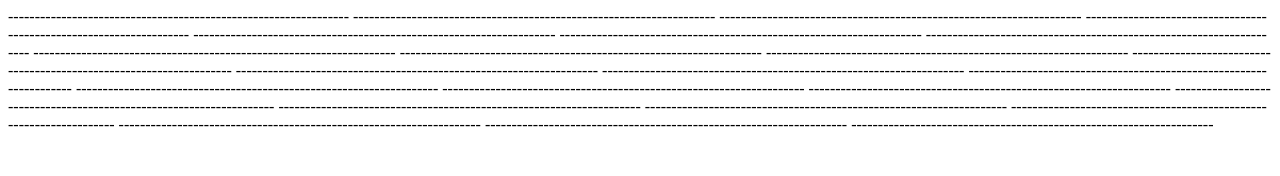
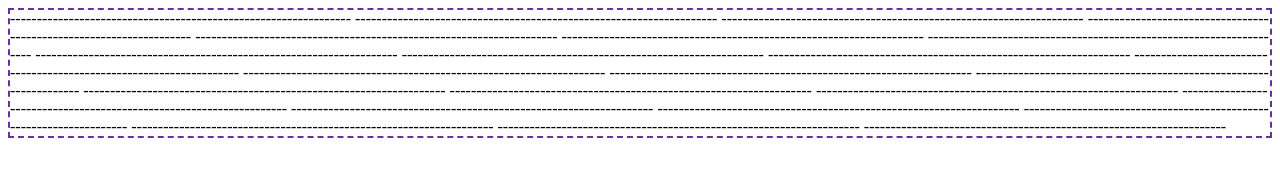
Before and after one commit to majaminnaert/majaminnaert.github.io, a plain HTML site: page best-dashboard-ever.html in a window 1280 px wide. Drawn offline with Linux system fonts and the light colour scheme.

Commit message:
add secret page border

```diff
--- a/best-dashboard-ever.html
+++ b/best-dashboard-ever.html
@@ -3,6 +3,11 @@
     <head>
 	    <title>Best. Dashboard. Ever.</title>
     </head>
+    <style>
+        .boxed {
+            border: 2px dashed rebeccapurple;
+        }
+    </style>
     <body>
         <div class = boxed>
         ----------------------------------------------------------------
```
